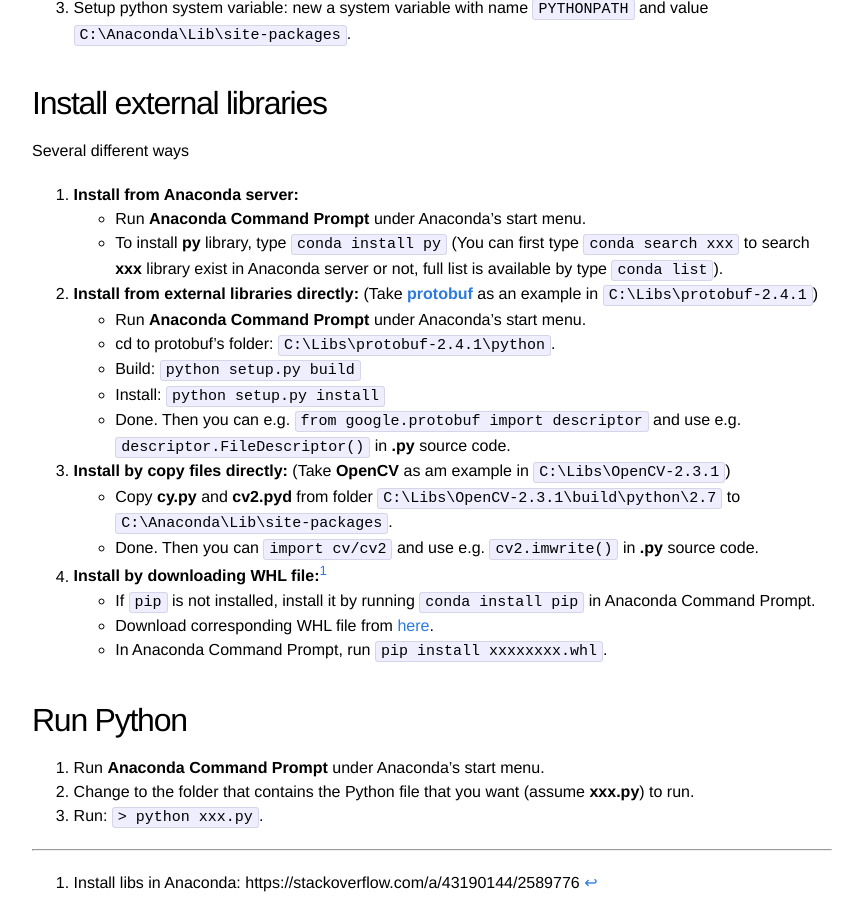
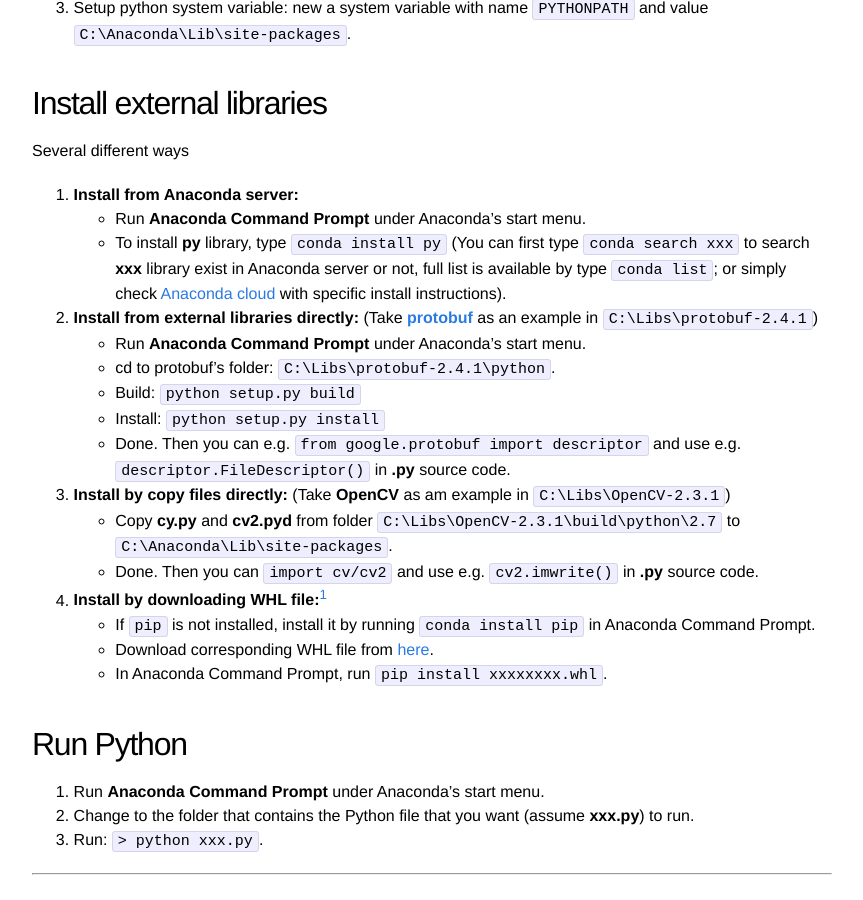
Before and after one commit to blog-ythu/blog-ythu.github.io, a Jekyll site: the page built from _posts/2013-10-05-Python-in-Windows.md, in a window 1280 px wide and 900 px high, scrolled down 472 px. Shown: the whole window, without its empty margins (208-1071 px from the left). Built offline with Jekyll 4.4.1, drawn with Linux system fonts in a browser that asks for light colours; nearby versions of some CDN libraries; Markdown is read by kramdown in place of the engine named in the settings; comment, search, counter and statistics services are not loaded.

Commit message:
update post: Running Python in Windows and install external libraries

```diff
--- a/_posts/2013-10-05-Python-in-Windows.md
+++ b/_posts/2013-10-05-Python-in-Windows.md
@@ -19,7 +19,7 @@ mathjax: true
 Several different ways
 1. **Install from Anaconda server:**
    - Run **Anaconda Command Prompt** under Anaconda's start menu.
-   - To install **py** library, type `conda install py` (You can first type `conda search xxx` to search **xxx** library exist in Anaconda server or not, full list is available by type `conda list`).
+   - To install **py** library, type `conda install py` (You can first type `conda search xxx` to search **xxx** library exist in Anaconda server or not, full list is available by type `conda list`; or simply check [Anaconda cloud](https://anaconda.org/) with specific install instructions).
 2. **Install from external libraries directly:** (Take [**protobuf**](https://code.google.com/p/protobuf/) as an example in `C:\Libs\protobuf-2.4.1`)
    - Run **Anaconda Command Prompt** under Anaconda's start menu.
    - cd to protobuf's folder: `C:\Libs\protobuf-2.4.1\python`.
```
